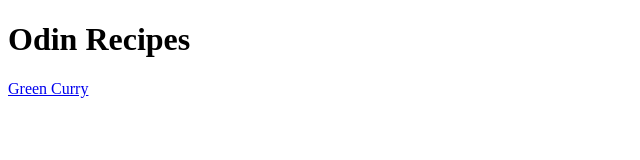
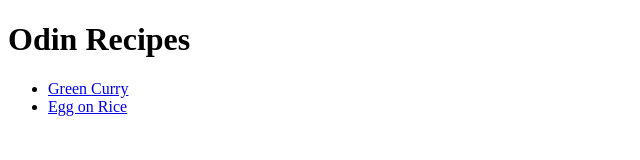
Before and after one commit to Moopy559/odin-recipes, a plain HTML site: page index.html in a window 1280 px wide. Shown: the whole page, without its empty margins (0-640 px from the left). Drawn offline with Linux system fonts and the light colour scheme.

Commit message:
update index.html hyperlinks

```diff
--- a/index.html
+++ b/index.html
@@ -7,8 +7,10 @@
 
     <body>
        <h1>Odin Recipes</h1>
-       <a href="recipes/green-curry.html">
-        Green Curry
-       </a>
+       <ul>
+            <li> <a href="recipes/green-curry.html">Green Curry</a></li>
+            <li> <a href="recipes/egg-on-rice.html">Egg on Rice</a> </li>
+       </ul>
+
     </body>
 </html>
```
